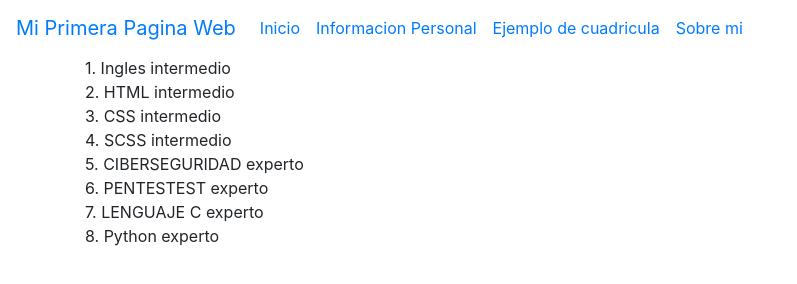
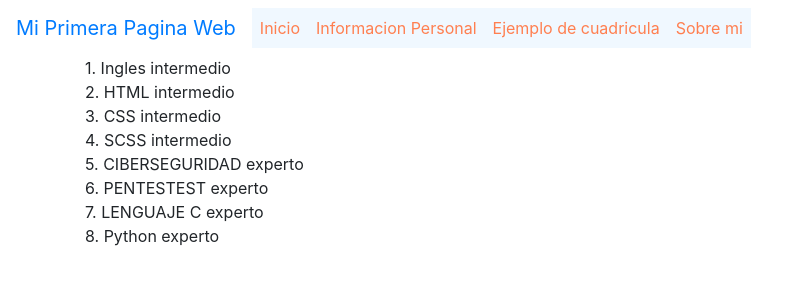
Before and after one commit to Bigmasters/proyecto0, a plain HTML site: page flexbox.html in a window 1280 px wide. Shown: the whole page, without its empty margins (0-797 px from the left). Drawn offline with nearby package versions, Linux system fonts and the light colour scheme; files that its build step writes are made by us from their sources.

Commit message:
Update flexbox.html

```diff
--- a/flexbox.html
+++ b/flexbox.html
@@ -5,7 +5,7 @@
         <meta http-equiv="X-UA-Compatible" content="IE=edge">
         <title>Mi Primera Pagina Web</title>
         <meta name="viewport" content="width=device-width, initial-scale=1">
-        <link rel="stylesheet" href="css/style.css">
+        <link rel="stylesheet" href="css/aportar.css">
         <link rel="stylesheet" href="https://stackpath.bootstrapcdn.com/bootstrap/4.1.3/css/bootstrap.min.css" integrity="sha384-MCw98/SFnGE8fJT3GXwEOngsV7Zt27NXFoaoApmYm81iuXoPkFOJwJ8ERdknLPMO" crossorigin="anonymous">
     </head>
     <body>
```
